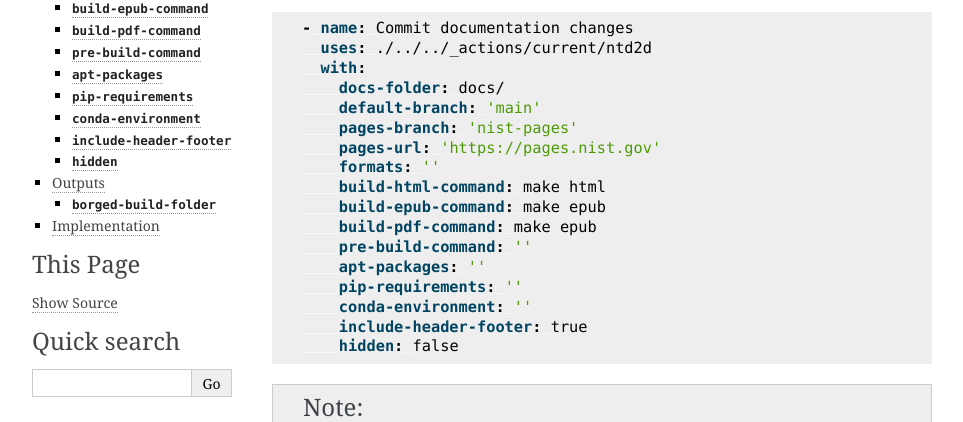
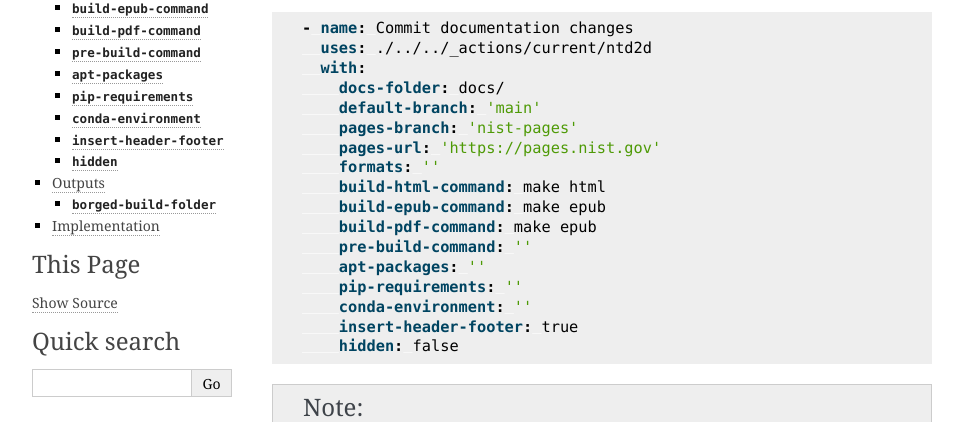
Before and after one commit to usnistgov/Docs4NIST, a Sphinx documentation site: the page built from docs/ntd2d.rst, in a window 1280 px wide and 900 px high. Shown: the part 292-714 px from the top of the window, without its empty margins (148-1111 px from the left). Built offline with Sphinx 7.4.7, drawn with Linux system fonts in a browser that asks for light colours; some of the changed text lies outside the part shown.

Commit message:
Fix name of insert-header-footer option

```diff
--- a/docs/ntd2d.rst
+++ b/docs/ntd2d.rst
@@ -31,7 +31,7 @@ yourself.
         apt-packages: ''
         pip-requirements: ''
         conda-environment: ''
-        include-header-footer: true
+        insert-header-footer: true
         hidden: false
 
 .. note::
@@ -143,7 +143,7 @@ The path to the pip requirements file, relative to the root of the project.
 The path to the Conda environment file, relative to the root of the
 project.
 
-``include-header-footer``
+``insert-header-footer``
 ~~~~~~~~~~~~~~~~~~~~~~~~~
 
 Whether to insert the
```
